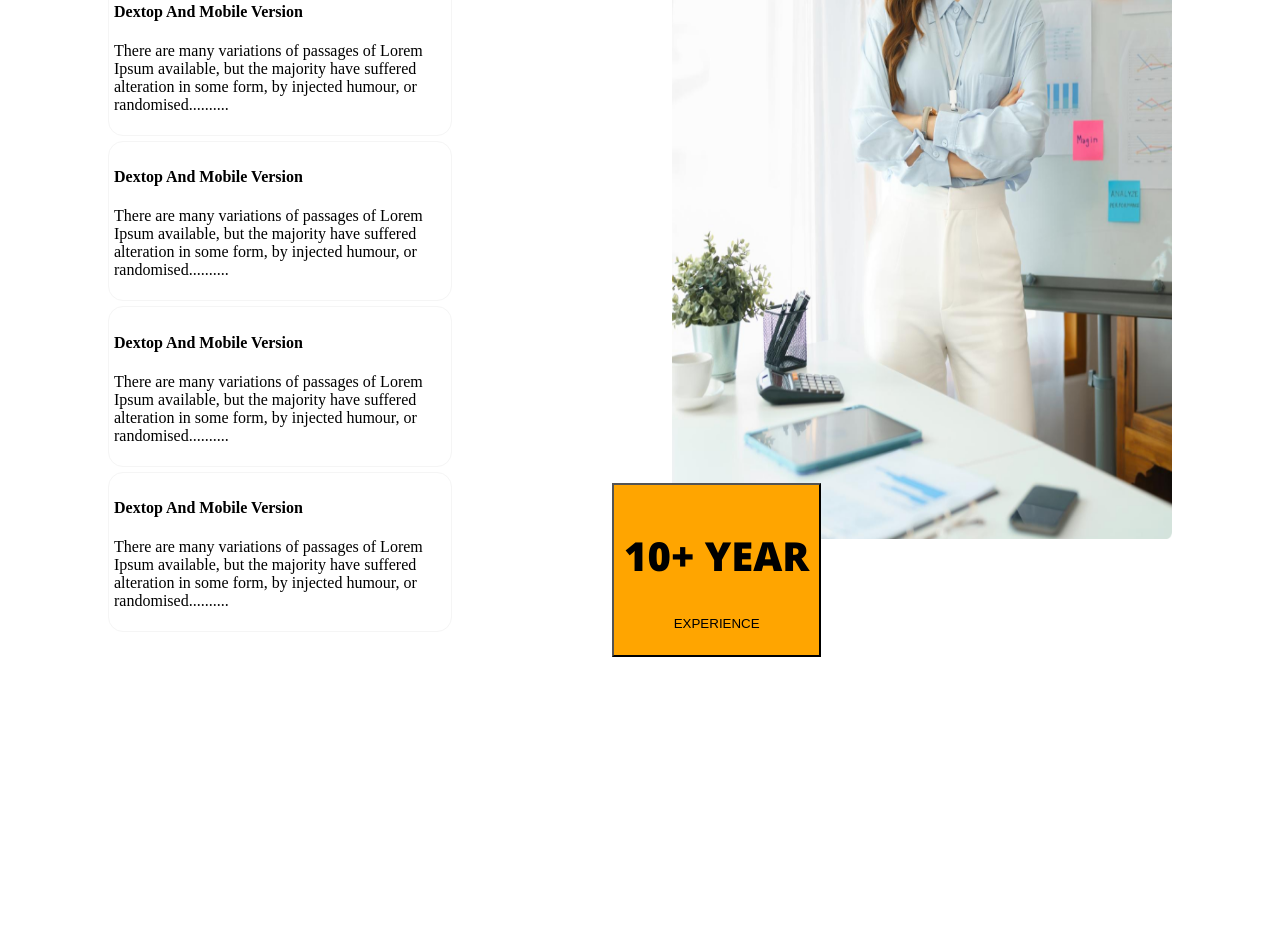
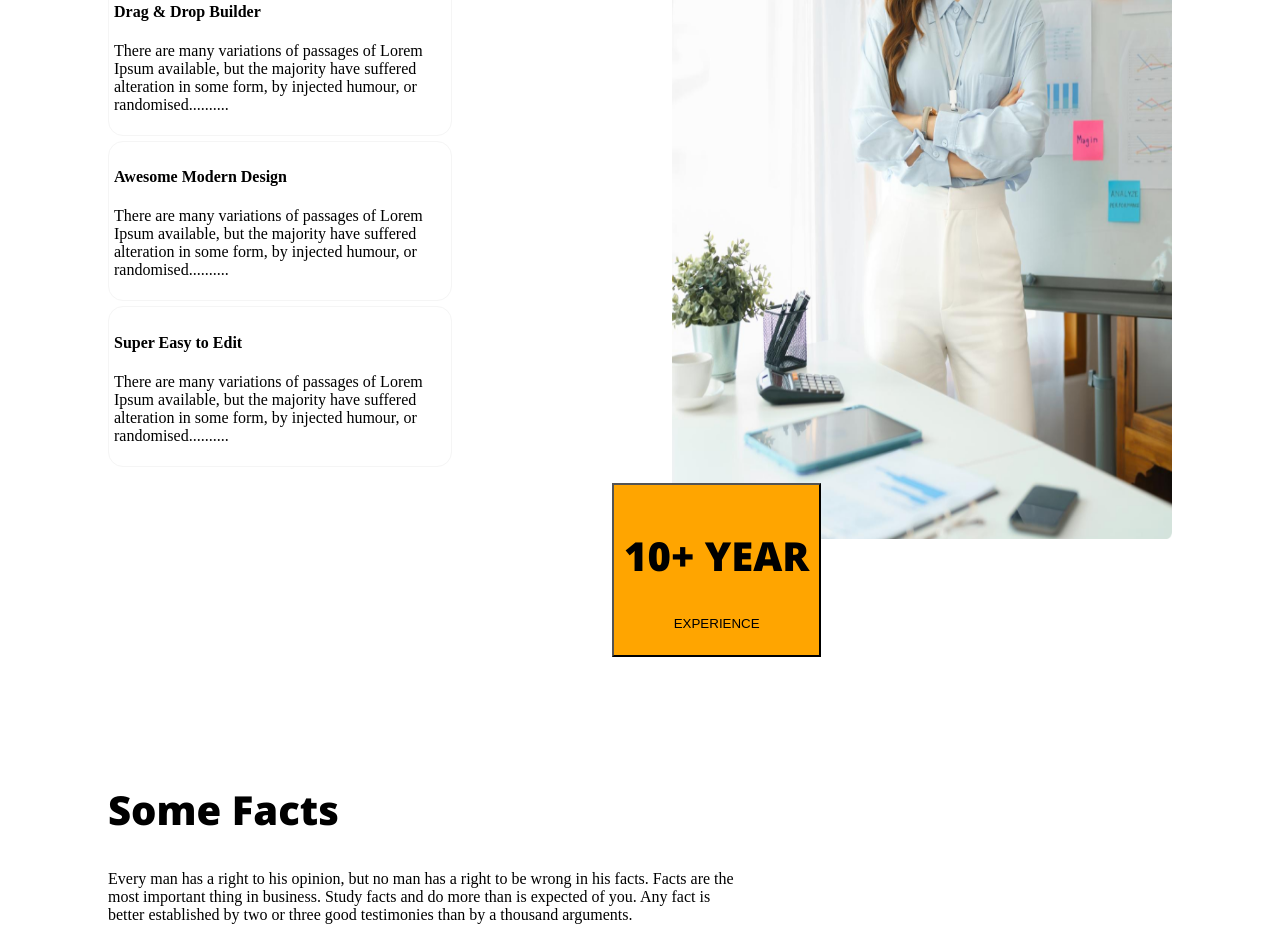
Before and after one commit to masudmahbub44/architect-website, a plain HTML site: page index.html in a window 1280 px wide. Shown: the part 1892-2832 px from the top of the page. Before the commit the page ends 2549 px from the top, so only its background shows below. Drawn offline with nearby package versions, Linux system fonts and the light colour scheme; a web font is replaced by a local one.

Commit message:
new section added

```diff
--- a/index.html
+++ b/index.html
@@ -88,26 +88,21 @@
                     but the majority have suffered alteration in some form, by
                     injected humour, or randomised..........</p>
             </div>
+
             <div class="text-box-title">
-                <h4>Dextop And Mobile Version</h4>
+                <h4>Drag & Drop Builder</h4>
                 <p>There are many variations of passages of Lorem Ipsum available,
                     but the majority have suffered alteration in some form, by
                     injected humour, or randomised..........</p>
             </div>
             <div class="text-box-title">
-                <h4>Dextop And Mobile Version</h4>
+                <h4>Awesome Modern Design</h4>
                 <p>There are many variations of passages of Lorem Ipsum available,
                     but the majority have suffered alteration in some form, by
                     injected humour, or randomised..........</p>
             </div>
             <div class="text-box-title">
-                <h4>Dextop And Mobile Version</h4>
-                <p>There are many variations of passages of Lorem Ipsum available,
-                    but the majority have suffered alteration in some form, by
-                    injected humour, or randomised..........</p>
-            </div>
-            <div class="text-box-title">
-                <h4>Dextop And Mobile Version</h4>
+                <h4>Super Easy to Edit</h4>
                 <p>There are many variations of passages of Lorem Ipsum available,
                     but the majority have suffered alteration in some form, by
                     injected humour, or randomised..........</p>
@@ -125,6 +120,18 @@
 
     </section>
     <!-- another section end -->
+
+    <!-- new section start -->
+    <section class="text-section">
+        <h1>Some Facts</h1>
+        <p>Every man has a right to his opinion, but no man has a right to be wrong in his facts. Facts are the most
+            important thing in business. Study facts and do more than is expected of you. Any fact is better established
+            by two or three good testimonies than by a thousand arguments.</p>
+
+    </section>
+
+    <!-- new section end -->
+
 </body>
 
 </html>
--- a/styles/style.css
+++ b/styles/style.css
@@ -158,3 +158,14 @@ nav li {
 }
 
 /* middle section style end*/
+
+
+/* text-section start */
+
+.text-section {
+    width: 50%;
+    margin-top: 150px;
+    margin-left: 100px;
+}
+
+/* text-section end */
```
